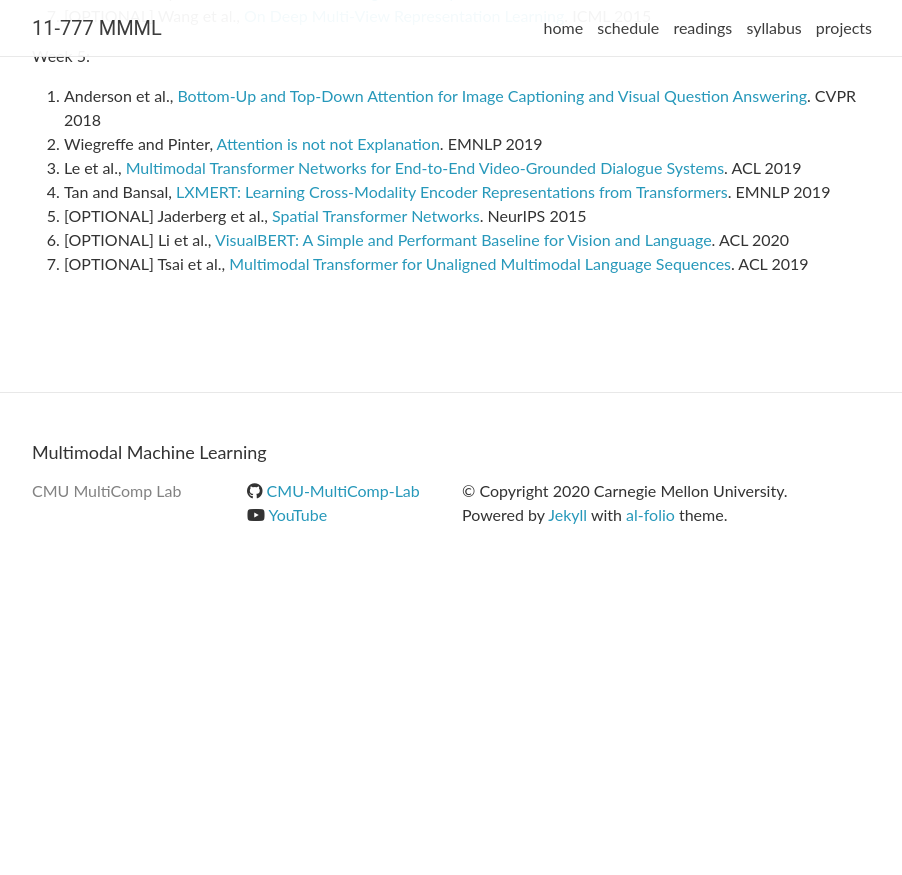
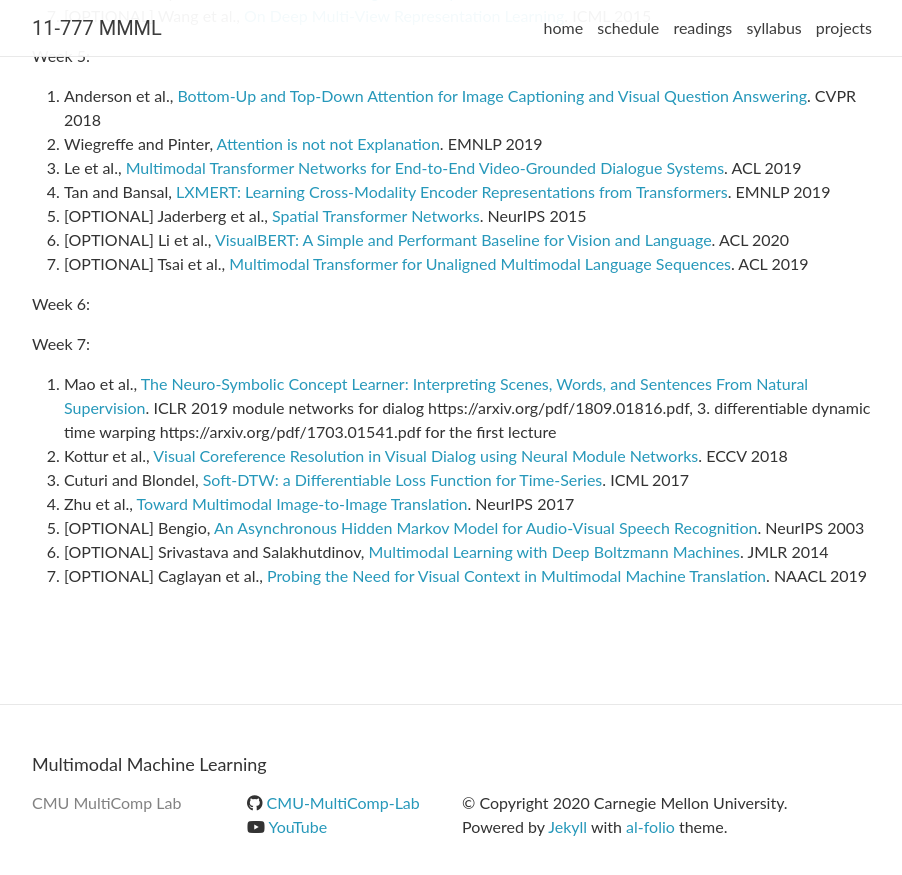
Before and after one commit to CMU-MultiComp-Lab/mmml-course, a Jekyll site: the page built from _pages/readings.md, in a window 1280 px wide and 900 px high, scrolled down 608 px. Shown: the top 875 px of the window, without its empty margins (188-1090 px from the left). Built offline with Jekyll 4.4.1, drawn with Linux system fonts in a browser that asks for light colours; nearby versions of some CDN libraries; comment, search, counter and statistics services are not loaded; before the commit the page ends 1196 px from its top, so only the background shows below that.

Commit message:
Update readings.md

```diff
--- a/_pages/readings.md
+++ b/_pages/readings.md
@@ -31,3 +31,15 @@
 5. [OPTIONAL] Jaderberg et al., [Spatial Transformer Networks](https://piazza.com/class_profile/get_resource/kcnr11wq24q6z7/kfmv9lxzdpz7at). NeurIPS 2015
 6. [OPTIONAL] Li et al., [VisualBERT: A Simple and Performant Baseline for Vision and Language](https://piazza.com/class_profile/get_resource/kcnr11wq24q6z7/kfmv9dtadtq6tn). ACL 2020
 7. [OPTIONAL] Tsai et al., [Multimodal Transformer for Unaligned Multimodal Language Sequences](https://piazza.com/class_profile/get_resource/kcnr11wq24q6z7/kfmv9cwlllz6ra). ACL 2019
+
+Week 6:
+
+Week 7:
+1. Mao et al., [The Neuro-Symbolic Concept Learner: Interpreting Scenes, Words, and Sentences From Natural Supervision](https://arxiv.org/pdf/1904.12584.pdf). ICLR 2019
+module networks for dialog https://arxiv.org/pdf/1809.01816.pdf, 3. differentiable dynamic time warping https://arxiv.org/pdf/1703.01541.pdf for the first lecture
+2. Kottur et al., [Visual Coreference Resolution in Visual Dialog using Neural Module Networks](https://arxiv.org/pdf/1809.01816.pdf). ECCV 2018
+3. Cuturi and Blondel, [Soft-DTW: a Differentiable Loss Function for Time-Series](https://arxiv.org/pdf/1703.01541.pdf). ICML 2017
+4. Zhu et al., [Toward Multimodal Image-to-Image Translation](https://papers.nips.cc/paper/6650-toward-multimodal-image-to-image-translation.pdf). NeurIPS 2017
+5. [OPTIONAL] Bengio, [An Asynchronous Hidden Markov Model for Audio-Visual Speech Recognition](https://papers.nips.cc/paper/2301-an-asynchronous-hidden-markov-model-for-audio-visual-speech-recognition.pdf). NeurIPS 2003
+6. [OPTIONAL] Srivastava and Salakhutdinov, [Multimodal Learning with Deep Boltzmann Machines](https://jmlr.org/papers/volume15/srivastava14b/srivastava14b.pdf). JMLR 2014
+7. [OPTIONAL] Caglayan et al., [Probing the Need for Visual Context in Multimodal Machine Translation](https://www.aclweb.org/anthology/N19-1422.pdf). NAACL 2019
```
